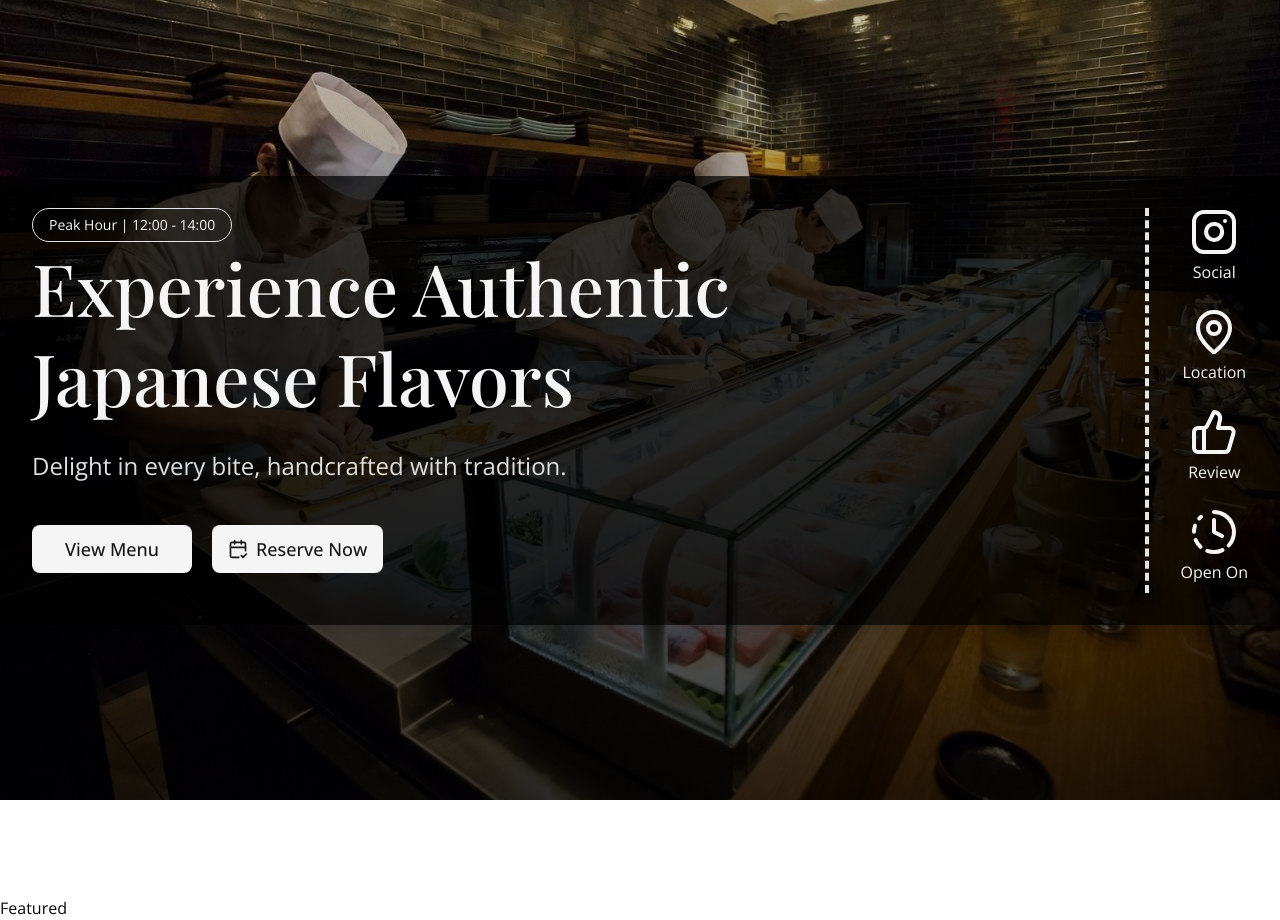
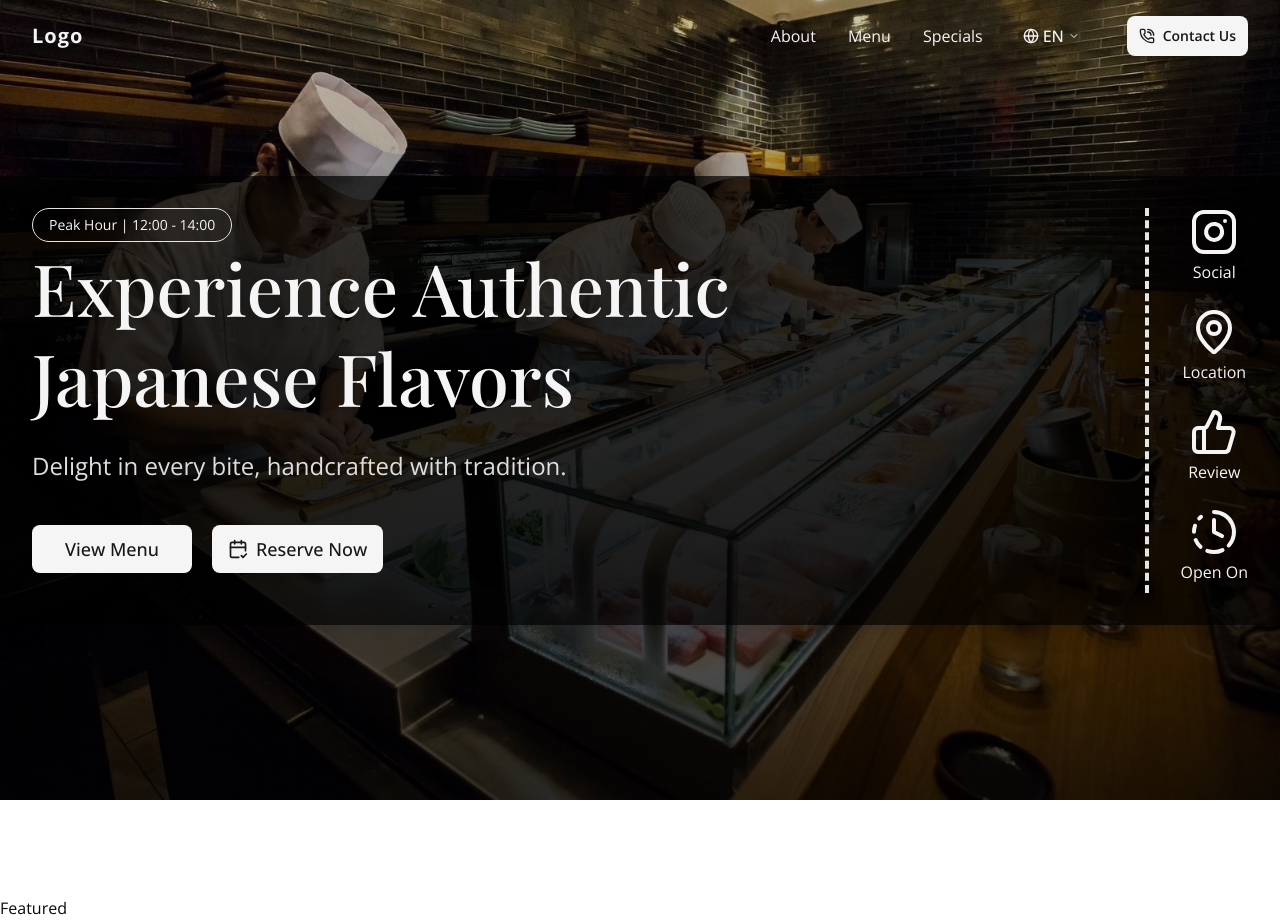
Before and after one commit to ShadmanSakib22/codecanyon-restaurant1, a Next.js app: page / in a window 1280 px wide. Built offline with nearby package versions, Linux system fonts and the light colour scheme; a web font is replaced by a local one.

Commit message:
feat: navbar init

```diff
--- a/app/globals.css
+++ b/app/globals.css
@@ -87,14 +87,7 @@
     @apply border-border outline-ring/50;
   }
 
-  html {
-    --viewport-width: 100vw;
-    --scrollbar-width: calc(100vw - 100%);
-  }
-
   body {
-    width: 100vw;
-    overflow-x: hidden;
     font-family: var(--font-sans), sans-serif, Arial, Helvetica;
     background: var(--background);
     color: var(--foreground);
--- a/app/layout.tsx
+++ b/app/layout.tsx
@@ -1,6 +1,7 @@
 import type { Metadata } from "next";
 import { Playfair_Display, Open_Sans } from "next/font/google";
 import "./globals.css";
+import Navbar from "@/components/navbar";
 
 const playfair = Playfair_Display({
   variable: "--font-playfair",
@@ -26,6 +27,7 @@ export default function RootLayout({
   return (
     <html lang="en">
       <body className={`${playfair.variable} ${sans.variable} antialiased`}>
+        <Navbar />
         {children}
       </body>
     </html>
--- a/components/navbar.tsx
+++ b/components/navbar.tsx
@@ -0,0 +1,80 @@
+"use client";
+import React, { useState, useEffect } from "react";
+import Link from "next/link";
+import { PhoneCall } from "lucide-react";
+import { Button } from "@/components/ui/button";
+import LanguageDropdown from "@/components/ui/lang-dropdown";
+
+const Navbar = () => {
+  const [isTop, setIsTop] = useState(true);
+
+  // Function to handle scroll event
+  const handleScroll = () => {
+    setIsTop(window.scrollY === 0);
+  };
+
+  // Add and clean up scroll event listener
+  useEffect(() => {
+    handleScroll();
+    window.addEventListener("scroll", handleScroll);
+    return () => {
+      window.removeEventListener("scroll", handleScroll);
+    };
+  }, []);
+
+  return (
+    <nav
+      className={
+        "fixed top-0 w-full py-4 z-50 transition-colors duration-300 ease-in-out " +
+        (isTop
+          ? "bg-transparent text-secondary"
+          : "bg-secondary/95 backdrop-blur-sm text-primary shadow-md")
+      }
+    >
+      <div className="container flex justify-between items-center">
+        {/* Brand/Logo Name or Image */}
+        <Link href="/" className="text-xl font-bold tracking-wider">
+          Logo
+        </Link>
+
+        {/* Navigation Links and Actions */}
+        <ul className="flex items-center gap-8">
+          <li>
+            <Link href="/about" className="hover:underline underline-offset-4">
+              About
+            </Link>
+          </li>
+          <li>
+            <Link href="/menu" className="hover:underline underline-offset-4">
+              Menu
+            </Link>
+          </li>
+          <li>
+            <Link href="/menu" className="hover:underline underline-offset-4">
+              Specials
+            </Link>
+          </li>
+
+          {/* Language Selector */}
+          <li>
+            <LanguageDropdown isTop={isTop} />
+          </li>
+
+          {/* Contact Button */}
+          <li>
+            <Link href="/contact" passHref>
+              <Button
+                className="font-semibold min-w-auto"
+                variant={isTop ? "secondary" : "default"}
+              >
+                <PhoneCall /> Contact Us
+              </Button>
+            </Link>
+          </li>
+        </ul>
+      </div>
+    </nav>
+  );
+};
+
+export default Navbar;
--- a/components/ui/button.tsx
+++ b/components/ui/button.tsx
@@ -21,7 +21,7 @@ const buttonVariants = cva(
         link: "text-primary underline-offset-4 hover:underline",
       },
       size: {
-        default: "h-9 px-4 py-2 has-[>svg]:px-3",
+        default: "h-10 px-4 py-2 has-[>svg]:px-3",
         sm: "h-8 rounded-md gap-1.5 px-3 has-[>svg]:px-2.5",
         lg: "h-12 text-base sm:text-lg font-medium rounded-md px-6 has-[>svg]:px-4",
         icon: "size-9",
--- /dev/null
+++ b/components/ui/lang-dropdown.tsx
@@ -0,0 +1,109 @@
+"use client";
+import React, { useState, useEffect, useRef } from "react";
+import { ChevronDown, Globe } from "lucide-react";
+
+interface LanguageDropdownProps {
+  isTop: boolean;
+}
+
+const LanguageDropdown: React.FC<LanguageDropdownProps> = ({ isTop }) => {
+  const [isOpen, setIsOpen] = useState(false);
+  const [language, setLanguage] = useState("EN");
+  const dropdownRef = useRef<HTMLDivElement>(null);
+
+  const languages = [
+    { code: "EN", name: "English" },
+    { code: "JP", name: "Japanese" },
+  ];
+
+  // Function to handle clicking outside the dropdown to close it
+  useEffect(() => {
+    const handleClickOutside = (event: MouseEvent) => {
+      if (
+        dropdownRef.current &&
+        !dropdownRef.current.contains(event.target as Node)
+      ) {
+        setIsOpen(false);
+      }
+    };
+
+    document.addEventListener("mousedown", handleClickOutside);
+    return () => {
+      document.removeEventListener("mousedown", handleClickOutside);
+    };
+  }, []);
+
+  const handleSelectLanguage = (code: string) => {
+    setLanguage(code);
+    setIsOpen(false);
+  };
+
+  const textClass = isTop ? "text-secondary" : "text-primary";
+  const hoverClass = isTop ? "hover:bg-secondary/10" : "hover:bg-primary/10";
+  const focusClass = isTop
+    ? "focus:ring-secondary/50"
+    : "focus:ring-primary/50";
+
+  return (
+    <div className="relative inline-block text-left" ref={dropdownRef}>
+      {/* Trigger Button */}
+      <button
+        type="button"
+        className={`
+          flex w-20 items-center gap-1 p-2 h-auto rounded-md transition-colors duration-200
+          ${textClass} ${hoverClass}
+          focus:outline-none focus:ring-1 ${focusClass} focus:ring-opacity-50
+        `}
+        onClick={() => setIsOpen(!isOpen)}
+        aria-expanded={isOpen}
+        aria-haspopup="true"
+      >
+        <Globe className="w-4 h-4" />
+        <span className="font-medium">{language}</span>
+        <ChevronDown
+          className={`w-3 h-3 transition-transform duration-200 ${
+            isOpen ? "rotate-180" : "rotate-0"
+          }`}
+        />
+      </button>
+
+      {/* Dropdown Menu Content */}
+      <div
+        className={`
+          absolute right-0 mt-2 w-36 origin-top-right rounded-md
+          bg-background ring ring-foreground/50 transition-opacity duration-150 ease-out z-10
+          ${
+            isOpen
+              ? "opacity-100 scale-y-100"
+              : "opacity-0 scale-y-0 pointer-events-none"
+          }
+        `}
+        style={{ transformOrigin: "top right" }}
+        role="menu"
+        aria-orientation="vertical"
+      >
+        <div className="py-1" role="none">
+          {languages.map((lang) => (
+            <button
+              key={lang.code}
+              onClick={() => handleSelectLanguage(lang.code)}
+              className={`
+                block w-full text-left px-4 py-2 text-sm transition-colors duration-150
+                ${
+                  language === lang.code
+                    ? "bg-accent text-accent-foreground"
+                    : "text-foreground hover:bg-background"
+                }
+              `}
+              role="menuitem"
+            >
+              {lang.name}
+            </button>
+          ))}
+        </div>
+      </div>
+    </div>
+  );
+};
+
+export default LanguageDropdown;
```
